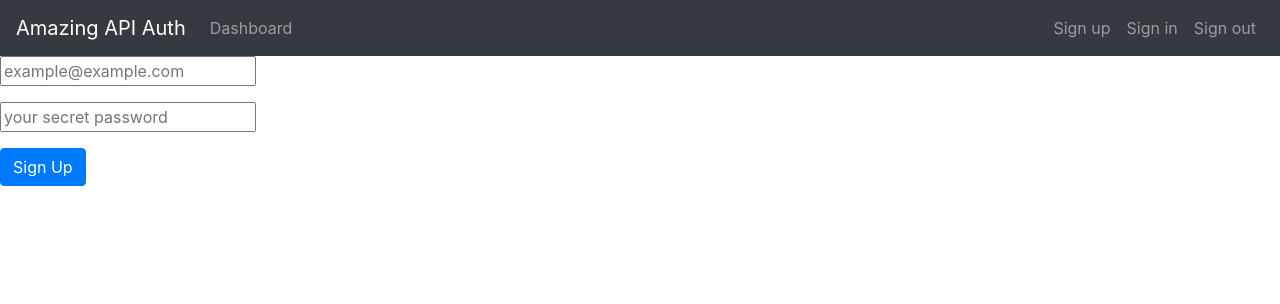
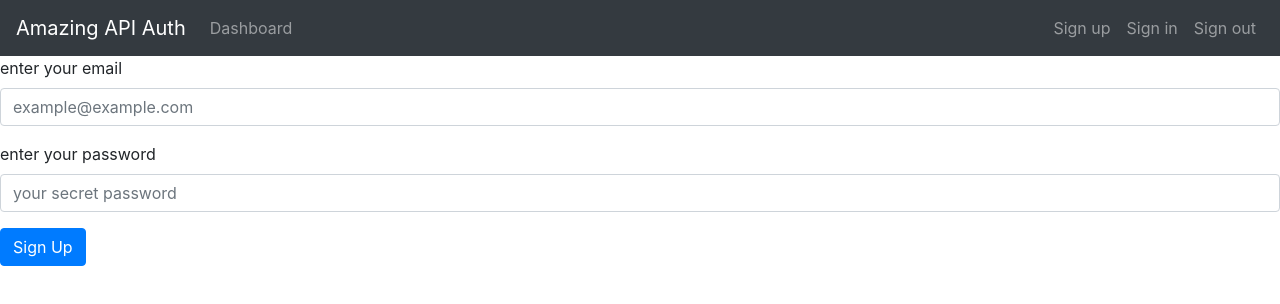
Before and after one commit to crackdev01/node-auth, a React (Create React App) app in the folder client/: page /signup in a window 1280 px wide. Shown: the top 304 px of the page. Built offline with nearby package versions, Linux system fonts and the light colour scheme.

Commit message:
fixed something in customInput

```diff
--- a/client/src/components/CustomInput.js
+++ b/client/src/components/CustomInput.js
@@ -5,12 +5,12 @@ export default class CustomInput extends Component {
     const { input: { value, onChange } } = this.props;
     return (
       <div className="form-group">
-        <label htmlFor={ this.props.label }></label>
+        <label htmlFor={ this.props.id }>{ this.props.label }</label>
         <input
           name={ this.props.name }
           id={ this.props.id }
           placeholder={ this.props.placeholder }
-          className="form-name"
+          className="form-control"
           type={ this.props.type }
           value={ value }
           onChange= { onChange }
```
